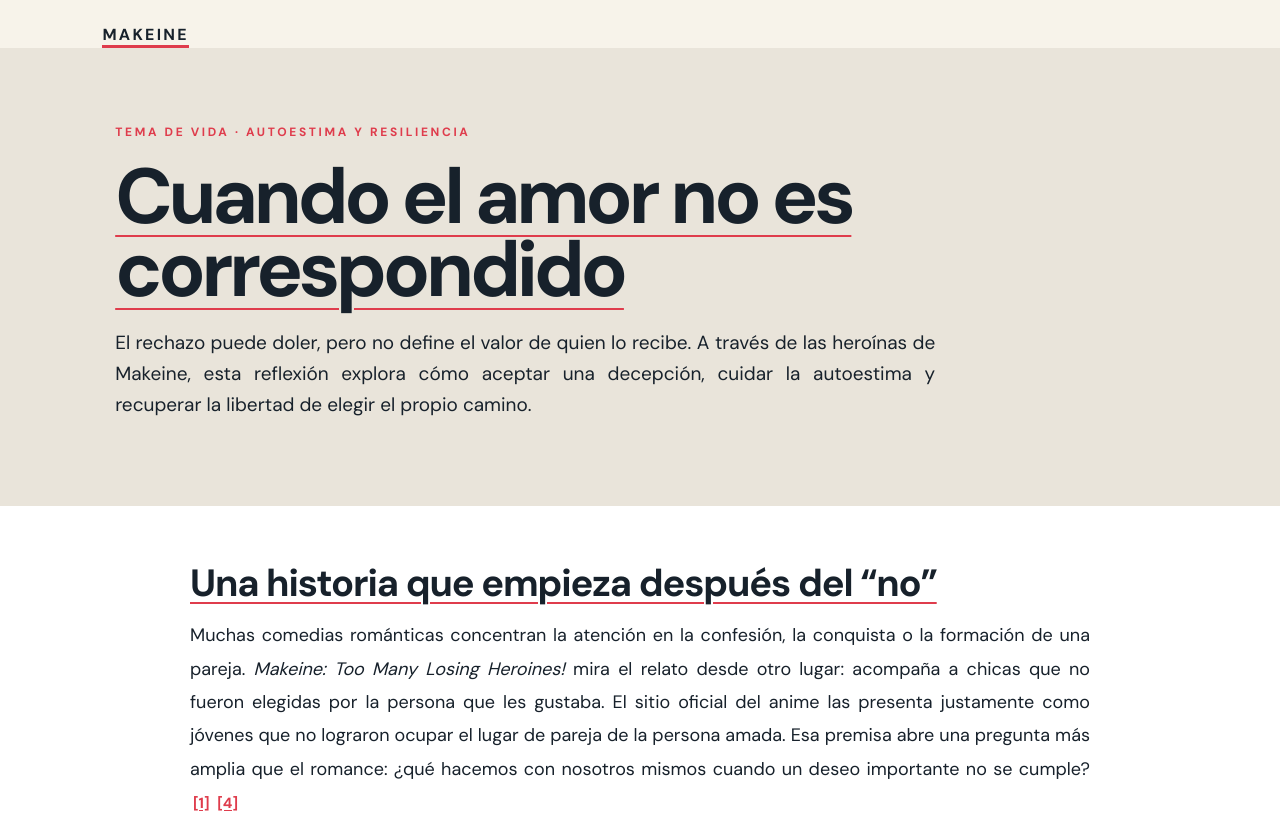
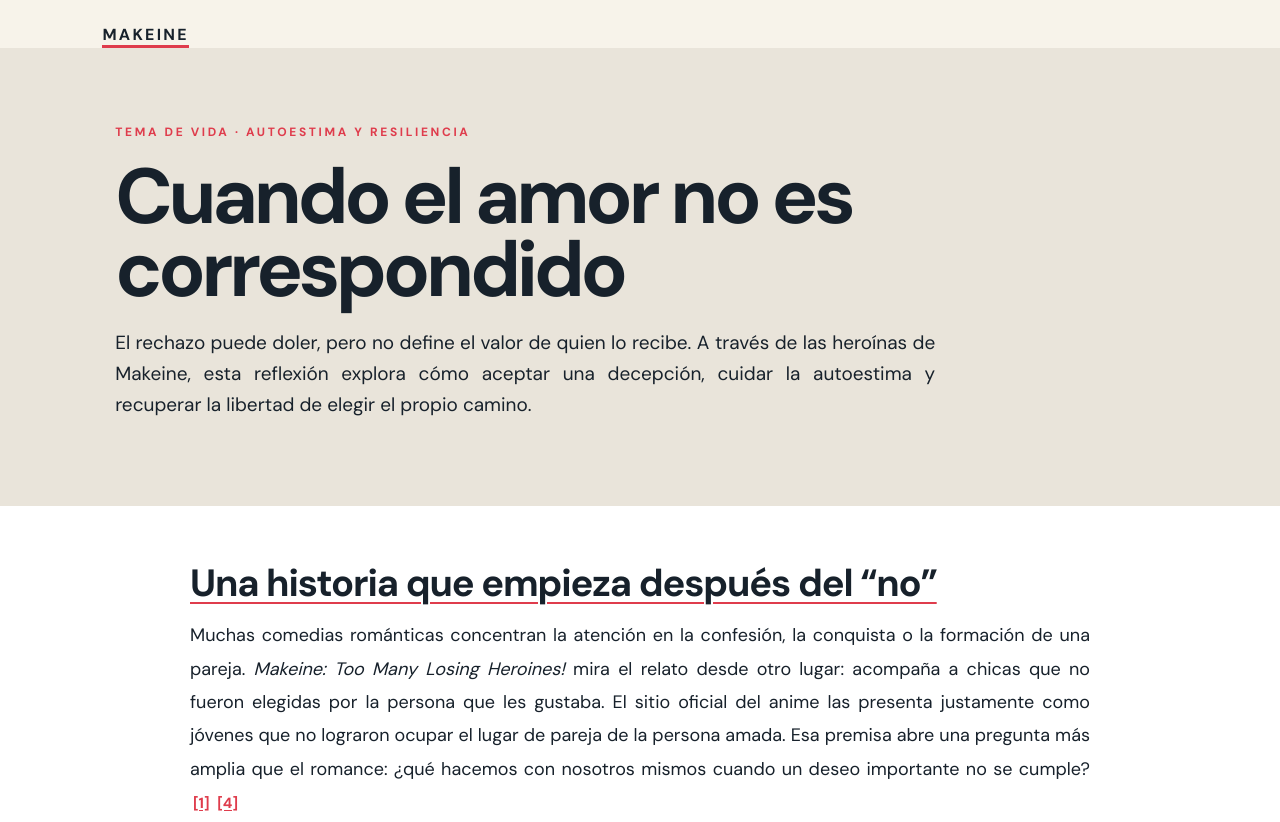
Before and after one commit to walteredu29-tech/makeine-page, a plain HTML site: page Contenido 3/rechazo.html in a window 1280 px wide. Shown: the top 822 px of the page. Drawn offline with Linux system fonts and the light colour scheme; a web font is replaced by a local one.

Commit message:
Underline only content subtopics
Co-authored-by: Copilot <223556219+Copilot@users.noreply.github.com>

```diff
--- a/Principal/styles.css
+++ b/Principal/styles.css
@@ -16,7 +16,7 @@ a { color:inherit; text-decoration:none; }
 .hero-copy { padding:40px 0; max-width:850px; }
 .eyebrow, .section-kicker { font-size:12px; letter-spacing:.22em; font-weight:700; color:var(--red); }
 h1 { font-size:clamp(54px,6.2vw,86px); line-height:.94; letter-spacing:-.055em; margin:22px 0 30px; }
-.underlined-headings h1, .underlined-headings h2, .underlined-headings h3 { text-decoration:underline; text-decoration-color:var(--red); text-decoration-thickness:2px; text-underline-offset:.16em; }
+.underlined-headings .article-body h2, .underlined-headings .features h3, .underlined-headings .topic-card h3 { text-decoration:underline; text-decoration-color:var(--red); text-decoration-thickness:2px; text-underline-offset:.16em; }
 h1 em { font-family:'Playfair Display',serif; color:var(--red); font-weight:700; }
 .lead { max-width:540px; font-size:19px; line-height:1.65; }
 .button { margin-top:24px; display:inline-block; padding:16px 22px; color:white; background:var(--ink); border-radius:2px; font-weight:700; }
```
Also changed, not shown: Principal/codigo-css.txt.
